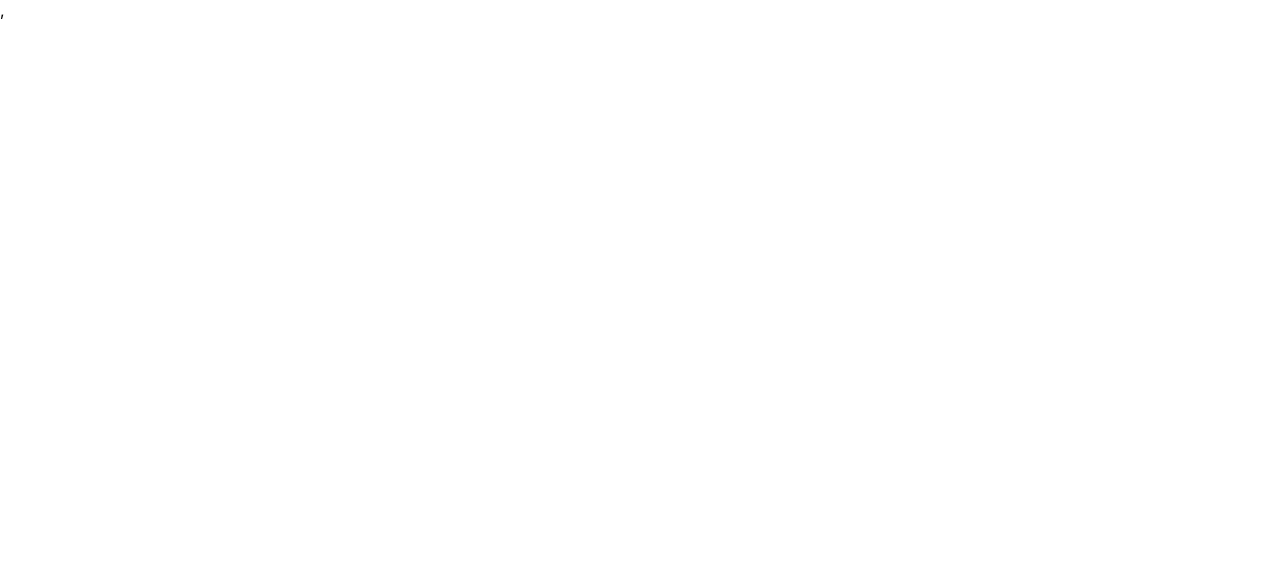
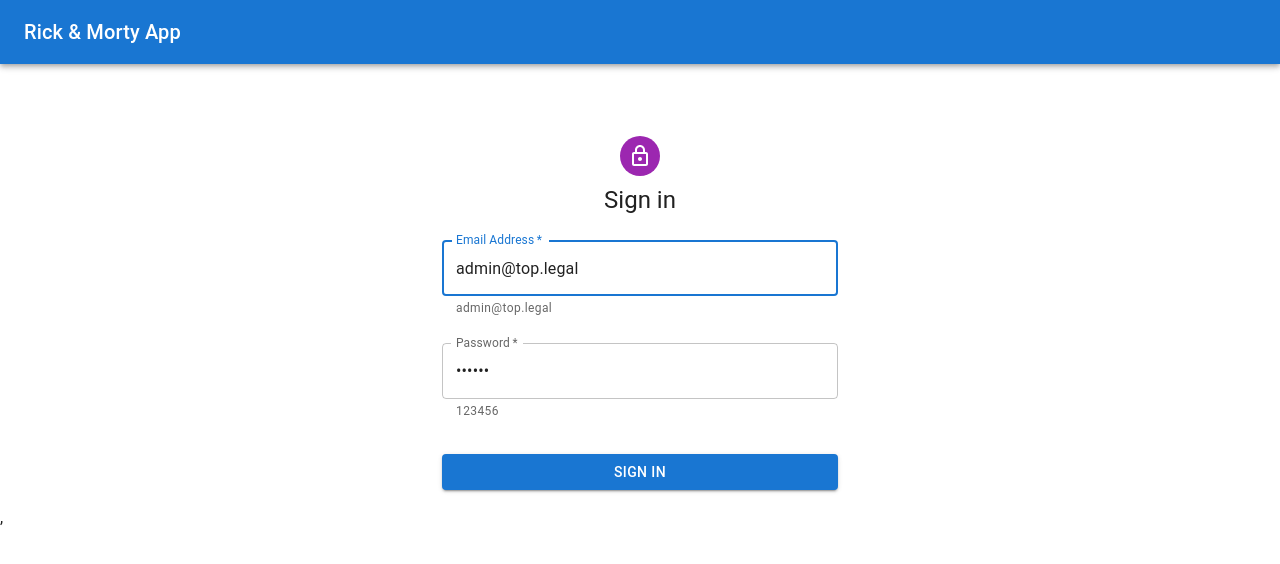
Before and after one commit to alieldamiry/Rick-and-Morty, a React (Create React App) app: page /login in a window 1280 px wide. Before the commit this address had no page. Shown: the top 564 px of the page. Built offline with nearby package versions, Linux system fonts and the light colour scheme.

Commit message:
feat: added login managed by redux

```diff
--- a/package.json
+++ b/package.json
@@ -6,7 +6,9 @@
     "@apollo/client": "^3.7.4",
     "@emotion/react": "^11.10.5",
     "@emotion/styled": "^11.10.5",
+    "@mui/icons-material": "^5.11.0",
     "@mui/material": "^5.11.5",
+    "@reduxjs/toolkit": "^1.9.1",
     "@testing-library/jest-dom": "^5.14.1",
     "@testing-library/react": "^13.0.0",
     "@testing-library/user-event": "^13.2.1",
@@ -17,8 +19,10 @@
     "graphql": "^16.6.0",
     "react": "^18.2.0",
     "react-dom": "^18.2.0",
+    "react-redux": "^8.0.5",
     "react-router-dom": "^6.7.0",
     "react-scripts": "5.0.1",
+    "redux-persist": "^6.0.0",
     "typescript": "^4.4.2",
     "web-vitals": "^2.1.0"
   },
--- a/src/Routing.tsx
+++ b/src/Routing.tsx
@@ -1,22 +1,28 @@
 import Characters from "./pages/Characters";
-import { useRoutes } from "react-router";
+import { Navigate, useRoutes } from "react-router";
 import Character from "./pages/Character";
 import Layout from "./components/Layout";
+import Login from "./pages/Login";
+import { useAppSelector } from "./redux/hooks";
 
 const Routing = () => {
+  const { isAuth } = useAppSelector((state) => state.auth);
   let routes = useRoutes([
     {
       path: "/",
       element: <Layout />,
       children: [
         {
+          path: "/login",
+          element: isAuth ? <Navigate to="/characters" /> : <Login />,
+        },
+        {
           path: "/characters",
-          element: <Characters />,
-          children: [],
+          element: isAuth ? <Characters /> : <Navigate to="/login" />,
         },
         {
           path: "/characters/:characterId",
-          element: <Character />,
+          element: isAuth ? <Character /> : <Navigate to="/login" />,
         },
       ],
     },
--- a/src/components/Layout.tsx
+++ b/src/components/Layout.tsx
@@ -4,16 +4,26 @@
 import Typography from "@mui/material/Typography";
 import Button from "@mui/material/Button";
 import { Outlet } from "react-router-dom";
+import { useAppDispatch, useAppSelector } from "../redux/hooks";
+import { logout } from "../redux/slices/authSlice";
 
 const Layout = () => {
+  const { isAuth } = useAppSelector((store) => store.auth);
+
+  const dispatch = useAppDispatch();
+
   return (
     <Box sx={{ flexGrow: 1 }}>
-      <AppBar position="static" sx={{mb:3}}>
+      <AppBar position="static" sx={{ mb: 3 }}>
         <Toolbar>
           <Typography variant="h6" component="div" sx={{ flexGrow: 1 }}>
             Rick & Morty App
           </Typography>
-          <Button color="inherit">Logout</Button>
+          {isAuth && (
+            <Button color="inherit" onClick={() => dispatch(logout())}>
+              Logout
+            </Button>
+          )}
         </Toolbar>
       </AppBar>
       <Outlet />
--- a/src/index.tsx
+++ b/src/index.tsx
@@ -1,10 +1,13 @@
 import React from "react";
 import ReactDOM from "react-dom/client";
+import { Provider as ReduxProvider } from "react-redux";
 import "./index.css";
 import App from "./App";
 import reportWebVitals from "./reportWebVitals";
 import { ApolloClient, InMemoryCache, ApolloProvider } from "@apollo/client";
 import { BrowserRouter } from "react-router-dom";
+import { persistor, store } from "./redux/store";
+import { PersistGate } from "redux-persist/integration/react";
 
 const client = new ApolloClient({
   uri: "https://rickandmortyapi.com/graphql/",
@@ -18,7 +21,10 @@
   <React.StrictMode>
     <ApolloProvider client={client}>
       <BrowserRouter>
-        <App />
+        <ReduxProvider store={store}>
+        <PersistGate loading={null} persistor={persistor}></PersistGate>
+          <App />
+        </ReduxProvider>
       </BrowserRouter>
     </ApolloProvider>
     ,
--- /dev/null
+++ b/src/pages/Login.tsx
@@ -0,0 +1,80 @@
+import Avatar from "@mui/material/Avatar";
+import Button from "@mui/material/Button";
+import CssBaseline from "@mui/material/CssBaseline";
+import TextField from "@mui/material/TextField";
+import Box from "@mui/material/Box";
+import Typography from "@mui/material/Typography";
+import Container from "@mui/material/Container";
+import LockOutlinedIcon from "@mui/icons-material/LockOutlined";
+import { useAppDispatch } from "../redux/hooks";
+import { login } from "../redux/slices/authSlice";
+
+const Login = () => {
+  const disptch = useAppDispatch();
+
+  const handleSubmit = (event: React.FormEvent<HTMLFormElement>) => {
+    event.preventDefault();
+    const data = new FormData(event.currentTarget);
+    disptch(login({
+      email: data.get("email"),
+      password: data.get("password"),
+    }));
+  };
+
+  return (
+    <Container component="main" maxWidth="xs">
+      <CssBaseline />
+      <Box
+        sx={{
+          marginTop: 8,
+          display: "flex",
+          flexDirection: "column",
+          alignItems: "center",
+        }}
+      >
+        <Avatar sx={{ m: 1, bgcolor: "secondary.main" }}>
+          <LockOutlinedIcon />
+        </Avatar>
+        <Typography component="h1" variant="h5">
+          Sign in
+        </Typography>
+        <Box component="form" onSubmit={handleSubmit} noValidate sx={{ mt: 1 }}>
+          <TextField
+            margin="normal"
+            required
+            fullWidth
+            id="email"
+            label="Email Address"
+            name="email"
+            autoComplete="email"
+            helperText="admin@top.legal"
+            value="admin@top.legal"
+            autoFocus
+          />
+          <TextField
+            margin="normal"
+            required
+            fullWidth
+            name="password"
+            value="123456"
+            label="Password"
+            type="password"
+            id="password"
+            helperText="123456"
+            autoComplete="current-password"
+          />
+          <Button
+            type="submit"
+            fullWidth
+            variant="contained"
+            sx={{ mt: 3, mb: 2 }}
+          >
+            Sign In
+          </Button>
+        </Box>
+      </Box>
+    </Container>
+  );
+};
+
+export default Login;
--- /dev/null
+++ b/src/redux/hooks.ts
@@ -0,0 +1,6 @@
+import { TypedUseSelectorHook, useDispatch, useSelector } from 'react-redux'
+import type { RootState, AppDispatch } from './store'
+
+// Use throughout your app instead of plain `useDispatch` and `useSelector`
+export const useAppDispatch = () => useDispatch<AppDispatch>()
+export const useAppSelector: TypedUseSelectorHook<RootState> = useSelector
--- /dev/null
+++ b/src/redux/slices/authSlice.ts
@@ -0,0 +1,30 @@
+import { createSlice } from "@reduxjs/toolkit";
+
+export type AuthState = {
+  isAuth: boolean;
+};
+
+const initialState: AuthState = {
+  isAuth: false,
+};
+
+export const authSlice = createSlice({
+  name: "auth",
+  initialState,
+  reducers: {
+    login: (state, action) => {
+      console.log("state login", action);
+      const { email, password } = action.payload;
+      if (email === "admin@top.legal" && password === "123456") {
+        state.isAuth = true;
+      }
+    },
+    logout: (state) => {
+      state.isAuth = false;
+    },
+  },
+});
+
+export const { login, logout } = authSlice.actions;
+
+export default authSlice.reducer;
--- /dev/null
+++ b/src/redux/store.ts
@@ -0,0 +1,32 @@
+import { configureStore } from "@reduxjs/toolkit";
+import { combineReducers } from "redux";
+import { persistReducer } from "redux-persist";
+import thunk from "redux-thunk";
+import authSlice from "./slices/authSlice";
+import storage from "redux-persist/lib/storage";
+import persistStore from "redux-persist/es/persistStore";
+
+const reducers = combineReducers({
+  auth: authSlice,
+});
+
+const persistConfig = {
+  key: "root",
+  storage,
+};
+
+
+
+const persistedReducer = persistReducer(persistConfig, reducers);
+
+export const store = configureStore({
+  reducer: persistedReducer,
+  devTools: process.env.NODE_ENV !== "production",
+  middleware: [thunk],
+});
+export const persistor = persistStore(store);
+
+// Infer the `RootState` and `AppDispatch` types from the store itself
+export type RootState = ReturnType<typeof store.getState>;
+// Inferred type: {posts: PostsState, comments: CommentsState, users: UsersState}
+export type AppDispatch = typeof store.dispatch;
```
Also changed, not shown: 1 other file (tests, documents, lock files or other folders).
